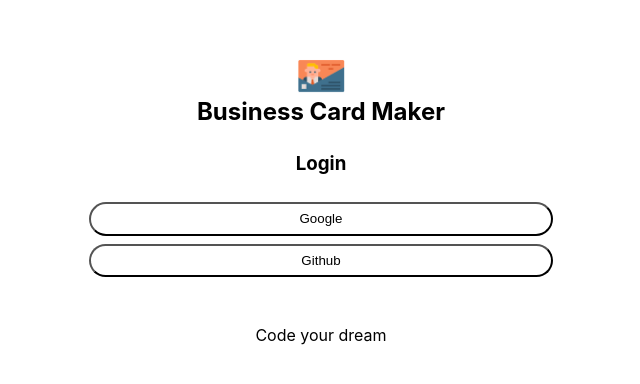
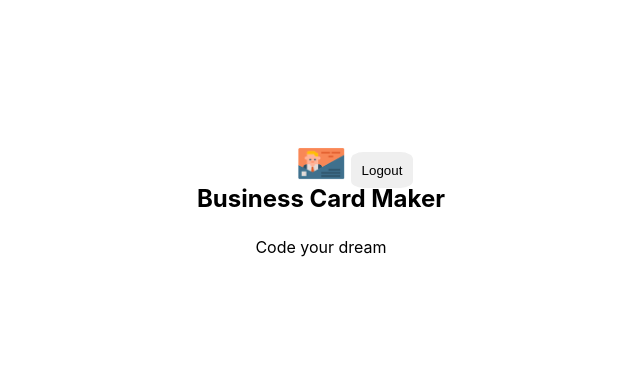
Before and after one commit to testtible/Study-react, a React (Create React App) app in the folder card-maker/: page /home in a window 1280 px wide. Shown: the part 194-578 px from the top of the page, without its empty margins (319-959 px from the left). Built offline with nearby package versions, Linux system fonts and the light colour scheme; no server answers; sample sign-in values are in the browser's storage.

Commit message:
add logout func

```diff
--- a/card-maker/package.json
+++ b/card-maker/package.json
@@ -9,6 +9,7 @@
     "firebase": "^7.20.0",
     "react": "^17.0.2",
     "react-dom": "^17.0.2",
+    "react-router-dom": "^5.3.0",
     "react-scripts": "4.0.3",
     "web-vitals": "^1.0.1"
   },
--- a/card-maker/src/app.jsx
+++ b/card-maker/src/app.jsx
@@ -1,10 +1,21 @@
 import Login from './components/login/login';
 import styles from './app.module.css';
+import Home from './components/home/home';
+import { BrowserRouter as Router, Switch, Route } from 'react-router-dom';
 
 function App({ authService }) {
   return (
     <div className={styles.app}>
-      <Login authService={authService}/>
+      <Router>
+        <Switch>
+          <Route exact path="/">
+            <Login authService={authService}/>
+          </Route>
+          <Route path="/home">
+            <Home authService={authService}/>
+          </Route>
+        </Switch>
+      </Router>
     </div>
   );
 }
--- a/card-maker/src/app.module.css
+++ b/card-maker/src/app.module.css
@@ -11,3 +11,5 @@
   align-items: center;
   background-color: makerGrey;
 }
+
+/* box-sizing */
--- a/card-maker/src/components/header/header.jsx
+++ b/card-maker/src/components/header/header.jsx
@@ -2,6 +2,7 @@ import React from 'react';
 import styles from './header.module.css';
 
 const Header = ( { onLogout } ) => {
+  console.log(onLogout);
   return (
     <header className={styles.header}>
       {onLogout && <button className={styles.logout} onClick={onLogout}>
--- /dev/null
+++ b/card-maker/src/components/home/home.jsx
@@ -0,0 +1,32 @@
+import React, { useEffect } from 'react';
+import { useHistory } from 'react-router-dom';
+import styles from './home.module.css';
+import Header from '../header/header';
+import Footer from '../footer/footer';
+
+const Home = ({authService}) => {
+  const history = useHistory();
+  const onLogout = () => {
+    authService.logout();
+  }
+
+  useEffect(() => {
+    authService.onAuthChanged(user => {
+      if(!user) {
+        history.push('/');
+      }
+    })
+  })
+
+  return (
+    <section className={styles.home}>
+      <Header onLogout={onLogout}/>
+
+      <Footer />
+    </section>
+  )
+}
+
+export default Home;
+
+// onLogout func이 전달됨.
--- a/card-maker/src/components/login/login.jsx
+++ b/card-maker/src/components/login/login.jsx
@@ -1,12 +1,33 @@
-import React from "react";
+import { useHistory } from 'react-router-dom';
+import React, { useEffect } from "react";
 import Header from "../header/header";
 import Footer from "../footer/footer";
 import styles from "./login.module.css";
 const Login = ({authService}) => {
+  const history = useHistory();
+
+  const goToHome = (userId) => {
+    history.push({
+      pathname: '/home',
+      state: {
+        id: userId,
+      }
+    });
+  }
+
   const onLogin = (e) => {
     authService.login(e.currentTarget.textContent)
-    .then(console.log);
+    .then(data => {
+      goToHome(data.user.uid);
+    });
   }
+
+  useEffect(() => {
+    authService.onAuthChanged(user => {
+      user && goToHome(user.uid);
+    })
+  })
+
   return (
     <section className={styles.login}>
       <Header />
--- a/card-maker/src/service/auth_service.js
+++ b/card-maker/src/service/auth_service.js
@@ -8,9 +8,20 @@ class AuthService {
     // console.log(authProvider);
     return firebaseApp.auth().signInWithPopup(authProvider)
   }
+
+  logout() {
+    firebase.auth().signOut();
+  }
+
+  onAuthChanged(onUserChanged) {
+    firebase.auth().onAuthStateChanged(user => {
+      onUserChanged(user);
+    })
+  }
+
 }
 
 export default AuthService;
 
-
 // compact : 소형의, 압축한
+// onAuthChanged 이해해서 유용하게 쓰기 ( func 전달 )
```
Also changed, not shown: card-maker/src/components/home/home.module.css (added), 2 other files (tests, documents, lock files or other folders).
